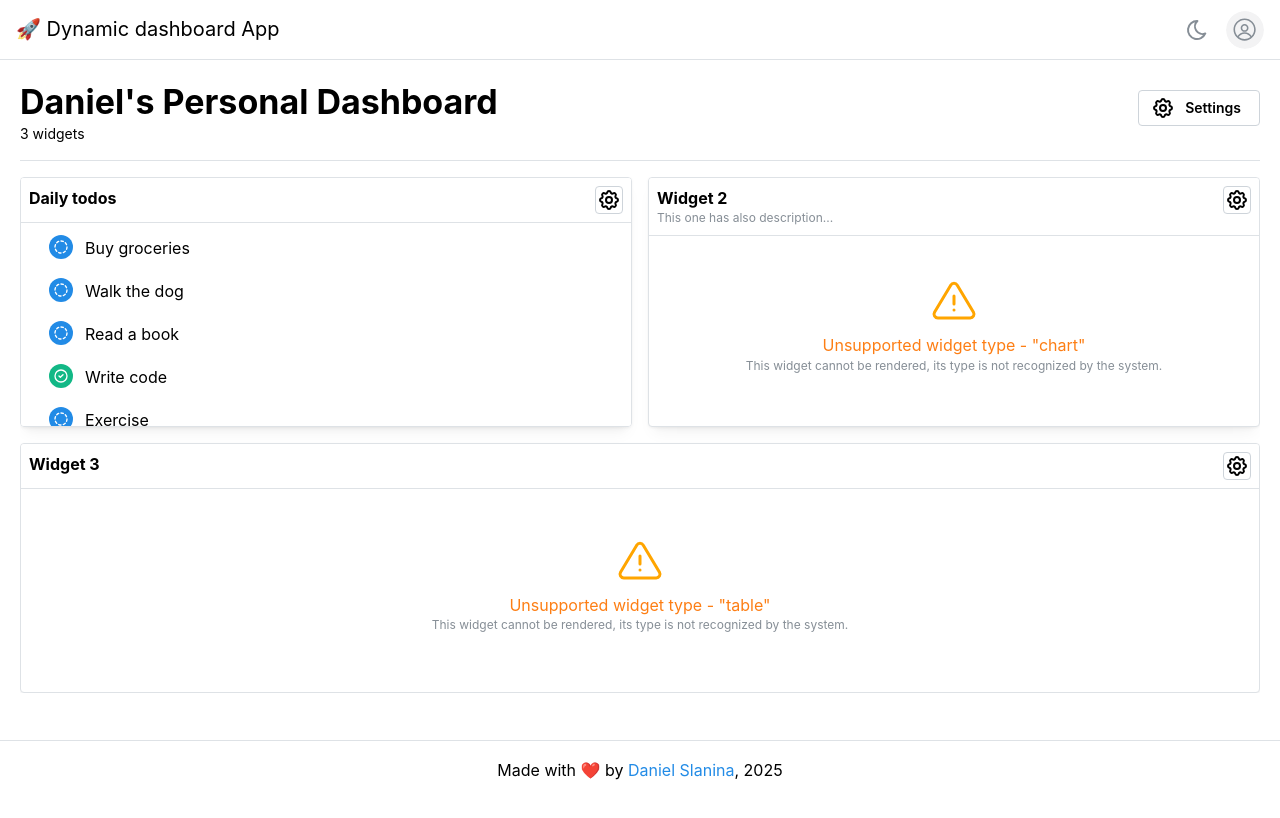
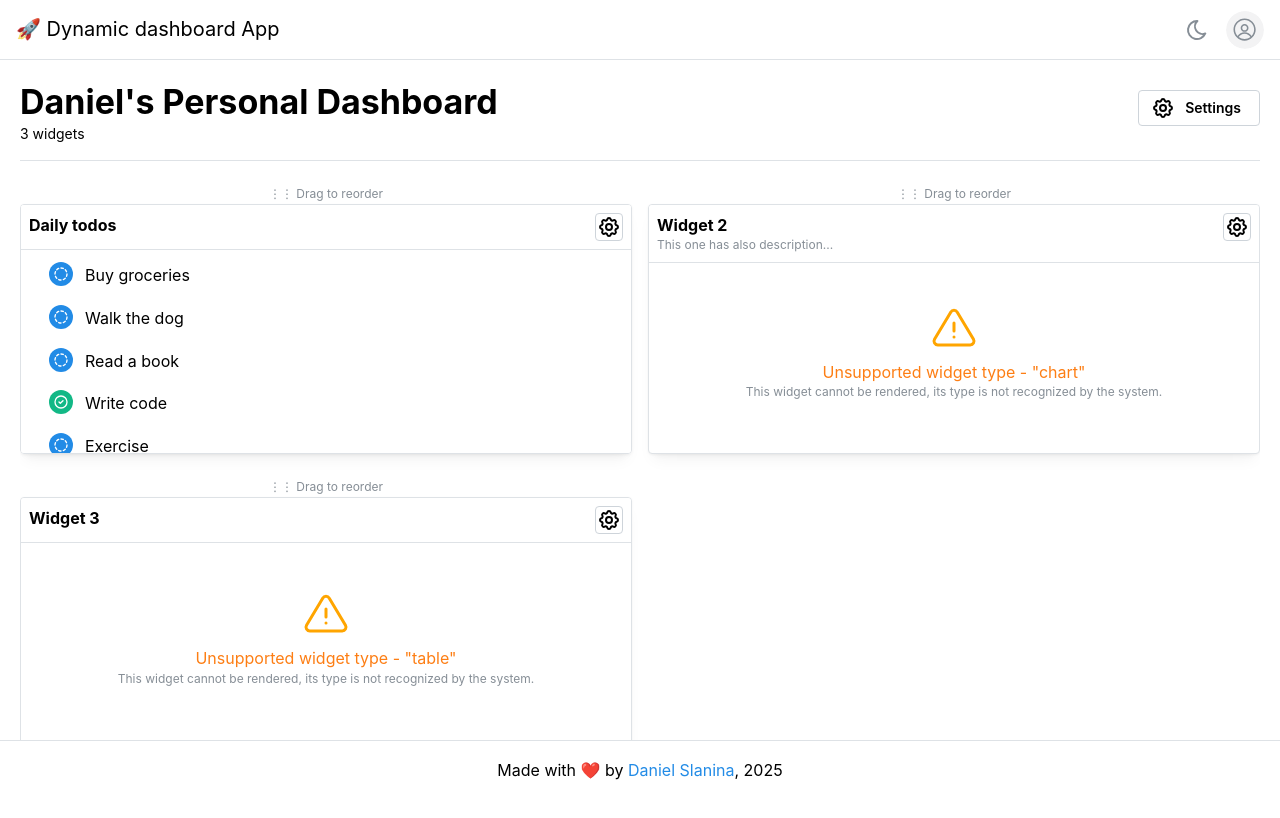
Before and after one commit to dadadcko/react-dynamic-dashboard-assesment, a React (Vite) app: page / in a window 1280 px wide. Shown: the top 818 px of the page. Built offline with nearby package versions, Linux system fonts and the light colour scheme.

Commit message:
feat: add Drag and drop functionality to dashboard

```diff
--- a/package.json
+++ b/package.json
@@ -13,6 +13,10 @@
     "preview": "vite preview"
   },
   "dependencies": {
+    "@dnd-kit/core": "^6.3.1",
+    "@dnd-kit/modifiers": "^9.0.0",
+    "@dnd-kit/sortable": "^10.0.0",
+    "@dnd-kit/utilities": "^3.2.2",
     "@mantine/core": "^8.3.8",
     "@mantine/hooks": "^8.3.8",
     "@tabler/icons-react": "^3.35.0",
--- a/src/components/dashboard/DashboardPanel.tsx
+++ b/src/components/dashboard/DashboardPanel.tsx
@@ -1,32 +1,87 @@
 import type { FunctionComponent } from "react";
 import { Grid } from "@mantine/core";
 import { useDashboardStore } from "@/hooks/useDashboardStore.ts";
-import { Widget } from "@/widgets/core/widget.component.tsx";
 import { WidgetActionsContext } from "@/widgets/core/context.ts";
+import {
+  closestCenter,
+  DndContext,
+  type DragEndEvent,
+  KeyboardSensor,
+  PointerSensor,
+  useSensor,
+  useSensors,
+} from "@dnd-kit/core";
+import { SortableContext, sortableKeyboardCoordinates } from "@dnd-kit/sortable";
+import { DndWidgetComponent } from "@/widgets/core/dndWidget.component.tsx";
+import { restrictToWindowEdges } from "@dnd-kit/modifiers";
+import type { WidgetActions } from "@/widgets/core/widget.type.ts";
 
 export const DashboardPanel: FunctionComponent = () => {
+  // Store State
   const panelColumns = useDashboardStore(s => s.panelColumns);
   const widgetHeight = useDashboardStore(s => s.widgetHeight);
   const widgets = useDashboardStore(s => s.widgets);
+  const isLocked = useDashboardStore(s => s.locked);
+
+  // Store Actions
   const deleteWidget = useDashboardStore(s => s.deleteWidget);
+  const moveWidget = useDashboardStore(s => s.moveWidget);
 
-  return (
-    <Grid align="flex-start" columns={panelColumns} overflow="hidden" grow>
-      {widgets.map(widgetConfig => (
-        <Grid.Col key={widgetConfig.id} span={{ base: panelColumns, md: panelColumns / 2, lg: 1 }}>
-          {/* Render individual widgets, with actions bound to store */}
-          <WidgetActionsContext.Provider
-            value={{
+  // Set up drag sensors
+  const sensors = useSensors(
+    useSensor(PointerSensor),
+    useSensor(KeyboardSensor, { coordinateGetter: sortableKeyboardCoordinates }),
+  );
+
+  // Handle drag and drop
+  function handleDragEnd(event: DragEndEvent) {
+    const { active, over } = event;
+
+    // In this case nothing has changed
+    if (!(over && active.id !== over.id)) {
+      return;
+    }
+
+    const current = widgets.find(w => w.id === active.id);
+    if (!current) {
+      return;
+    }
+
+    const targetIndex = widgets.findIndex(w => w.id === over.id);
+    moveWidget(current, targetIndex);
+  }
+
+  // Bind widget actions to store functions
+  // Disable actions if dashboard is locked
+  const widgetActions: WidgetActions = isLocked
+    ? {}
+    : {
         onDelete: w => deleteWidget(w.id),
         // TODO: implement edit functionality
         onEdit: () => {
           throw new Error("Edit functionality not implemented yet");
         },
-            }}>
-            <Widget config={widgetConfig} height={widgetHeight} />
+      };
+
+  return (
+    <Grid align="flex-start" columns={panelColumns} overflow="hidden">
+      {/* Enables Sorting of widgets */}
+      <DndContext
+        sensors={sensors}
+        collisionDetection={closestCenter}
+        modifiers={[restrictToWindowEdges]}
+        onDragEnd={handleDragEnd}>
+        <SortableContext items={widgets}>
+          {widgets.map(widget => (
+            <Grid.Col key={widget.id} span={{ base: panelColumns, md: panelColumns / 2, lg: 1 }}>
+              {/* Render DnD widgets with their actions*/}
+              <WidgetActionsContext.Provider value={widgetActions}>
+                <DndWidgetComponent disabled={isLocked} config={widget} height={widgetHeight} />
               </WidgetActionsContext.Provider>
             </Grid.Col>
           ))}
+        </SortableContext>
+      </DndContext>
     </Grid>
   );
 };
--- a/src/components/dashboard/DashboardSettingsMenu.tsx
+++ b/src/components/dashboard/DashboardSettingsMenu.tsx
@@ -2,6 +2,8 @@ import type { FunctionComponent } from "react";
 import { Button, Menu, Tooltip } from "@mantine/core";
 import {
   IconDownload,
+  IconLock,
+  IconLockOpen2,
   IconMaximize,
   IconMinimize,
   IconPlus,
@@ -17,6 +19,8 @@ export const DashboardSettingsMenu: FunctionComponent = () => {
   const isFluid = useStretchableContainer(x => x.isFluid);
   const setFluid = useStretchableContainer(x => x.setFluid);
   const clearWidgets = useDashboardStore(s => s.clearWidgets);
+  const isLocked = useDashboardStore(s => s.locked);
+  const toggleLock = useDashboardStore(s => s.toggleLock);
 
   return (
     <Menu shadow="md">
@@ -35,6 +39,11 @@ export const DashboardSettingsMenu: FunctionComponent = () => {
         <Menu.Item leftSection={<IconPlus size={14} />}>Add Widget</Menu.Item>
         <Menu.Item leftSection={<IconUpload size={14} />}>Import</Menu.Item>
         <Menu.Item leftSection={<IconDownload size={14} />}>Export</Menu.Item>
+        <Menu.Item
+          leftSection={isLocked ? <IconLockOpen2 size={14} /> : <IconLock size={14} />}
+          onClick={toggleLock}>
+          {isLocked ? "Unlock" : "Lock"}
+        </Menu.Item>
 
         <Menu.Divider />
         <Menu.Label>Display</Menu.Label>
--- a/src/store/dashboard.store.ts
+++ b/src/store/dashboard.store.ts
@@ -2,6 +2,7 @@ import { type DashboardConfig, DEFAULT_DASHBOARD_CONFIG } from "@/types/dashboar
 import { createStore, type StateCreator, type StoreApi } from "zustand";
 import { createJSONStorage, persist } from "zustand/middleware";
 import type { WidgetConfig } from "@/widgets/core/widget.type.ts";
+import { arrayMove } from "@dnd-kit/sortable";
 
 /**
  * State for Dashboard module.
@@ -14,6 +15,8 @@ export type DashboardState = DashboardConfig;
 export interface DashboardActions {
   deleteWidget: (id: WidgetConfig["id"]) => void;
   clearWidgets: () => void;
+  toggleLock: () => void;
+  moveWidget: (widget: WidgetConfig, toIndex: number) => void;
 }
 
 /**
@@ -63,6 +66,40 @@ export function createDashboardStore(props: DashboardStoreFactoryProps): StoreAp
         });
       }
     },
+
+    /**
+     * Toggles the locked state of the dashboard.
+     */
+    toggleLock: () => {
+      set({
+        ...get(),
+        locked: !get().locked,
+      });
+    },
+
+    /**
+     * Moves a widget to a new index in the widgets array.
+     * @param widget - The widget to move.
+     * @param toIndex - The target index to move the widget to.
+     */
+    moveWidget: (widget: WidgetConfig, toIndex: number) => {
+      const widgets = get().widgets;
+      const currentIndex = widgets.findIndex(w => w.id === widget.id);
+
+      if (currentIndex === -1 || currentIndex === toIndex) {
+        return; // Widget not found or no move needed
+      }
+
+      // Check bounds of new index
+      if (toIndex < 0 || toIndex >= widgets.length) {
+        return; // Invalid index
+      }
+
+      set({
+        ...get(),
+        widgets: arrayMove(widgets, currentIndex, toIndex),
+      });
+    },
   });
 
   // Create store with persistence
--- a/src/types/dashboard.types.ts
+++ b/src/types/dashboard.types.ts
@@ -25,6 +25,11 @@ export interface DashboardConfig {
   widgetHeight: number;
 
   /**
+   * Whether the dashboard is locked for editing (drag-and-drop disabled)
+   */
+  locked: boolean;
+
+  /**
    * Widget configurations included in the dashboard
    */
   widgets: WidgetConfig[];
@@ -34,6 +39,7 @@ export const DEFAULT_DASHBOARD_CONFIG: DashboardConfig = {
   title: "Unnamed Dashboard",
   panelColumns: 2,
   widgetHeight: 250,
+  locked: false,
   // widgets: [] as WidgetConfig[],
   // TODO: REMOVE THIS TESTING DATA...
   widgets: [
--- /dev/null
+++ b/src/widgets/core/dndWidget.component.tsx
@@ -0,0 +1,57 @@
+import { createElement, type FunctionComponent } from "react";
+import { Widget, type WidgetComponentProps } from "@/widgets/core/widget.component.tsx";
+import { useSortable } from "@dnd-kit/sortable";
+import { CSS } from "@dnd-kit/utilities";
+import { Box } from "@mantine/core";
+
+export interface DndWidgetComponent extends WidgetComponentProps {
+  disabled?: boolean;
+}
+
+/**
+ * Wrapper component for Widget that adds drag-and-drop functionality to a widget.
+ *
+ * Must be used within a DndContext and SortableContext from @dnd-kit.
+ */
+export const DndWidgetComponent: FunctionComponent<DndWidgetComponent> = ({
+  disabled = false,
+  ...props
+}) => {
+  const { attributes, listeners, setNodeRef, transform, transition, isDragging } = useSortable({
+    id: props.config.id,
+    disabled,
+  });
+
+  return (
+    <Box
+      ref={setNodeRef}
+      style={{
+        transform: CSS.Transform.toString(transform),
+        transition,
+        opacity: isDragging ? 0.5 : 1,
+        minHeight: props.height,
+      }}>
+      {!disabled && (
+        <Box
+          pos="relative"
+          p={8}
+          mb={-8}
+          fz={12}
+          bdrs="sm"
+          c="dimmed"
+          ta="center"
+          style={{
+            touchAction: "none",
+            cursor: "grab",
+            userSelect: "none",
+            zIndex: 2,
+          }}
+          {...attributes}
+          {...listeners}>
+          ⋮⋮ Drag to reorder
+        </Box>
+      )}
+      {createElement(Widget, props)}
+    </Box>
+  );
+};
--- a/src/widgets/core/widget.component.tsx
+++ b/src/widgets/core/widget.component.tsx
@@ -11,7 +11,7 @@ const LazyRenderErrorComponent = lazy(
   () => import("@/widgets/core/widgetRenderError.component.tsx"),
 );
 
-interface WidgetComponentProps {
+export interface WidgetComponentProps {
   config: WidgetConfig;
   height?: number;
 }
```
Also changed, not shown: 1 other file (tests, documents, lock files or other folders). Lines whose indentation alone changed are shown as unchanged.
